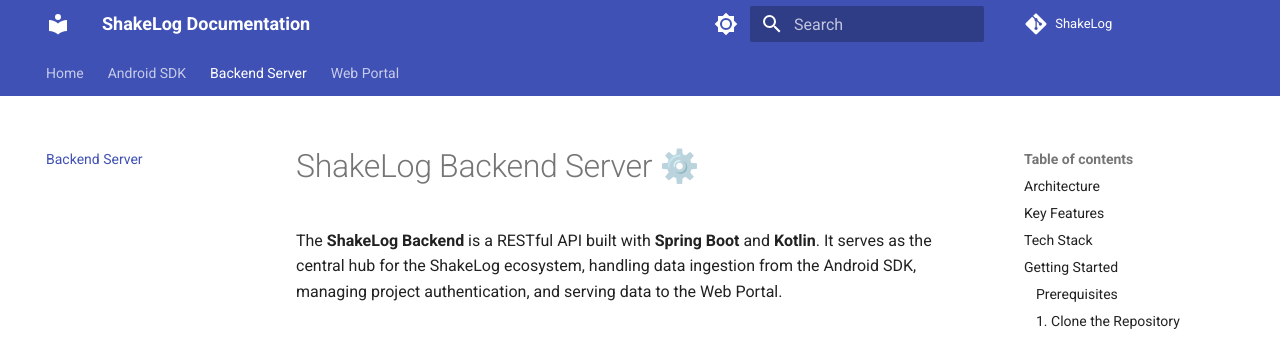
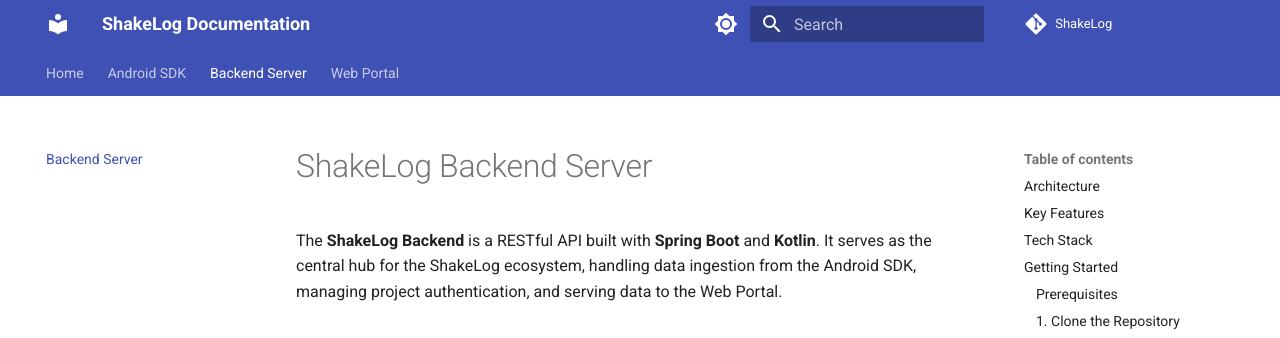
Before and after one commit to OmerMel/shakelog-android, an MkDocs documentation site: the page built from docs/backend-server.md, in a window 1280 px wide and 900 px high. Shown: the top 338 px of the window. Built offline with MkDocs 1.6.1 and Material for MkDocs 9.7.7, drawn with Linux system fonts in a browser that asks for light colours; comment, search, counter and statistics services are not loaded.

```diff
--- a/docs/backend-server.md
+++ b/docs/backend-server.md
@@ -1,5 +1,5 @@
 
-# ShakeLog Backend Server ⚙️
+# ShakeLog Backend Server
 
 The **ShakeLog Backend** is a RESTful API built with **Spring Boot** and **Kotlin**. It serves as the central hub for the ShakeLog ecosystem, handling data ingestion from the Android SDK, managing project authentication, and serving data to the Web Portal.
 
```
